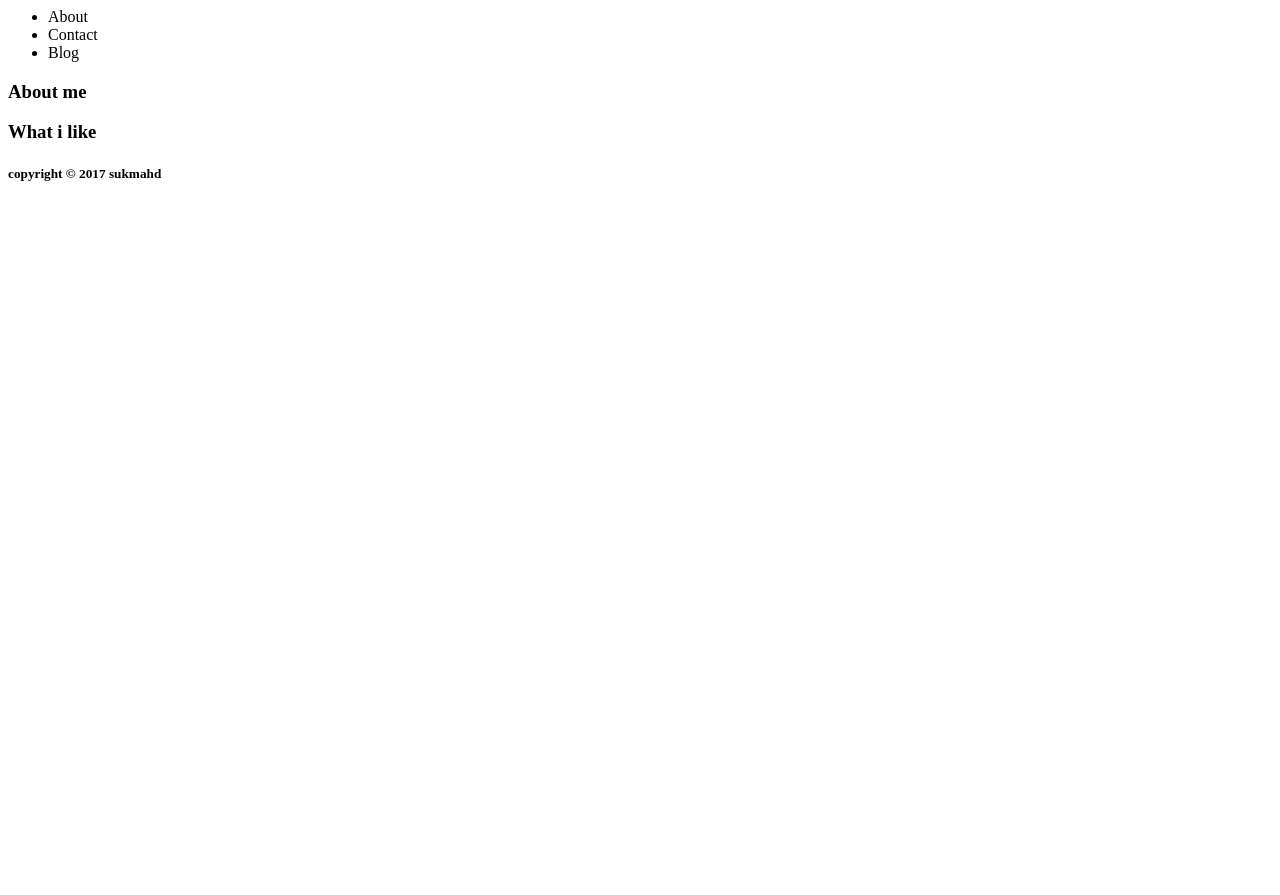
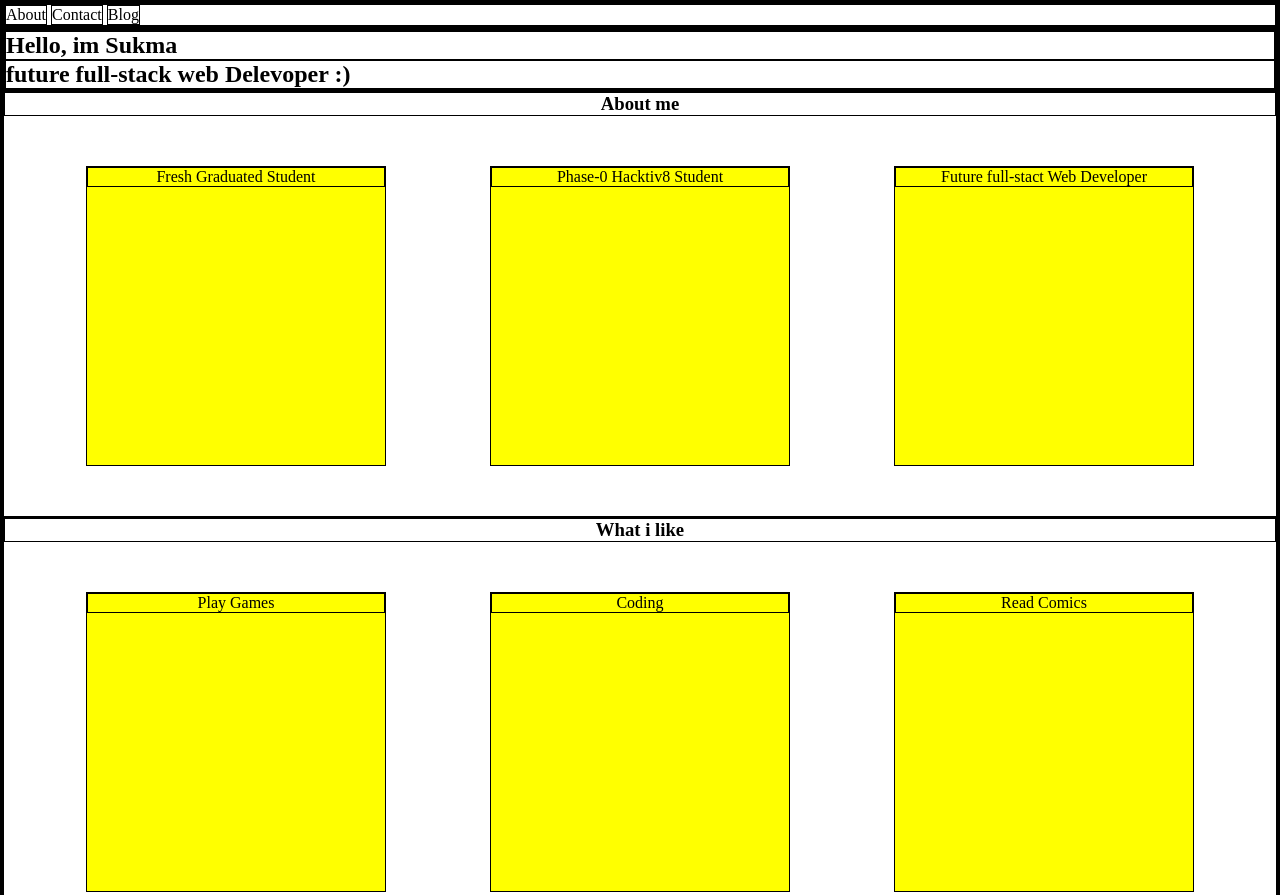
Before and after one commit to sukmahd/sukmahd.github.io, a plain HTML site: page index.html in a window 1280 px wide. Shown: the top 895 px of the page. Before the commit the page ends 800 px from the top, so only its background shows below. Drawn offline with Linux system fonts and the light colour scheme.

Commit message:
update css

```diff
--- a/index.html
+++ b/index.html
@@ -20,21 +20,39 @@
     <section>
         <!-- box top -->
         <div id="box-top">
-
+          <div id="text-welcome">
+            <h1>Hello, im Sukma</h1>
+            <h2>future full-stack web Delevoper :)</h2>
+          </div>
         </div>
         <!-- box middle -->
         <div id="box-middle">
           <h3>About me</h3>
-          <div class="box"></div>
-          <div class="box"></div>
-          <div class="box"></div>
+
+          <div class="box">
+            <p>Fresh Graduated Student</p>
+          </div>
+
+          <div class="box">
+            <p>Phase-0 Hacktiv8 Student</p>
+          </div>
+
+          <div class="box">
+            <p>Future full-stact Web Developer</p>
+          </div>
         </div>
         <!-- box bottom -->
         <div id="box-bottom">
           <h3>What i like</h3>
-          <div class="box"></div>
-          <div class="box"></div>
-          <div class="box"></div>
+          <div class="box">
+            <p>Play Games</p>
+          </div>
+          <div class="box">
+            <p>Coding</p>
+          </div>
+          <div class="box">
+            <p>Read Comics</p>
+          </div>
         </div>
     </section>
     <!-- end content -->
--- a/style.css
+++ b/style.css
@@ -0,0 +1,46 @@
+*{
+  box-sizing: border-box;
+  margin: 0;
+  padding: 0;
+  border: 1px solid;
+}
+
+nav{
+ clear: both;
+}
+
+ul{
+
+}
+
+li{
+  display: inline-block;
+}
+
+h3,h5{
+  text-align: center;
+}
+
+#box-top{
+  width: 100%;
+}
+
+#box-middle{
+  width: 100%;
+  position: relative;
+  text-align: center;
+}
+
+#box-bottom{
+  width: 100%;
+  position: relative;
+  text-align: center;
+}
+
+.box{
+  background-color: yellow;
+  width: 300px;
+  height: 300px;
+  display: inline-block;
+  margin:50px;
+}
```
